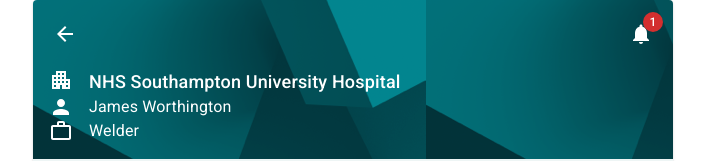
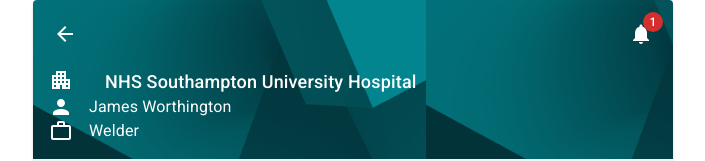
Before and after one commit to Catherinen29/skunkworks, a React (Create React App) app: page /completedpermit in a window 1280 px wide. Shown: the top 161 px of the page, without its empty margins (287-992 px from the left). Built offline with nearby package versions, Linux system fonts and the light colour scheme.

Commit message:
Minor styling.

```diff
--- a/src/components/mobView.js/CompletedPermit.js
+++ b/src/components/mobView.js/CompletedPermit.js
@@ -54,7 +54,7 @@
                     sx={{
                         textOverflow: 'ellipsis',
                         overflow: 'hidden'}}> */}
-                    <Typography noWrap sx={{fontSize: 18, fontWeight: 500}}>
+                    <Typography noWrap sx={{mx: '1rem', fontSize: 18, fontWeight: 500}}>
                     NHS Southampton University Hospital
                     </Typography>
                 {/* </Box> */}
```
